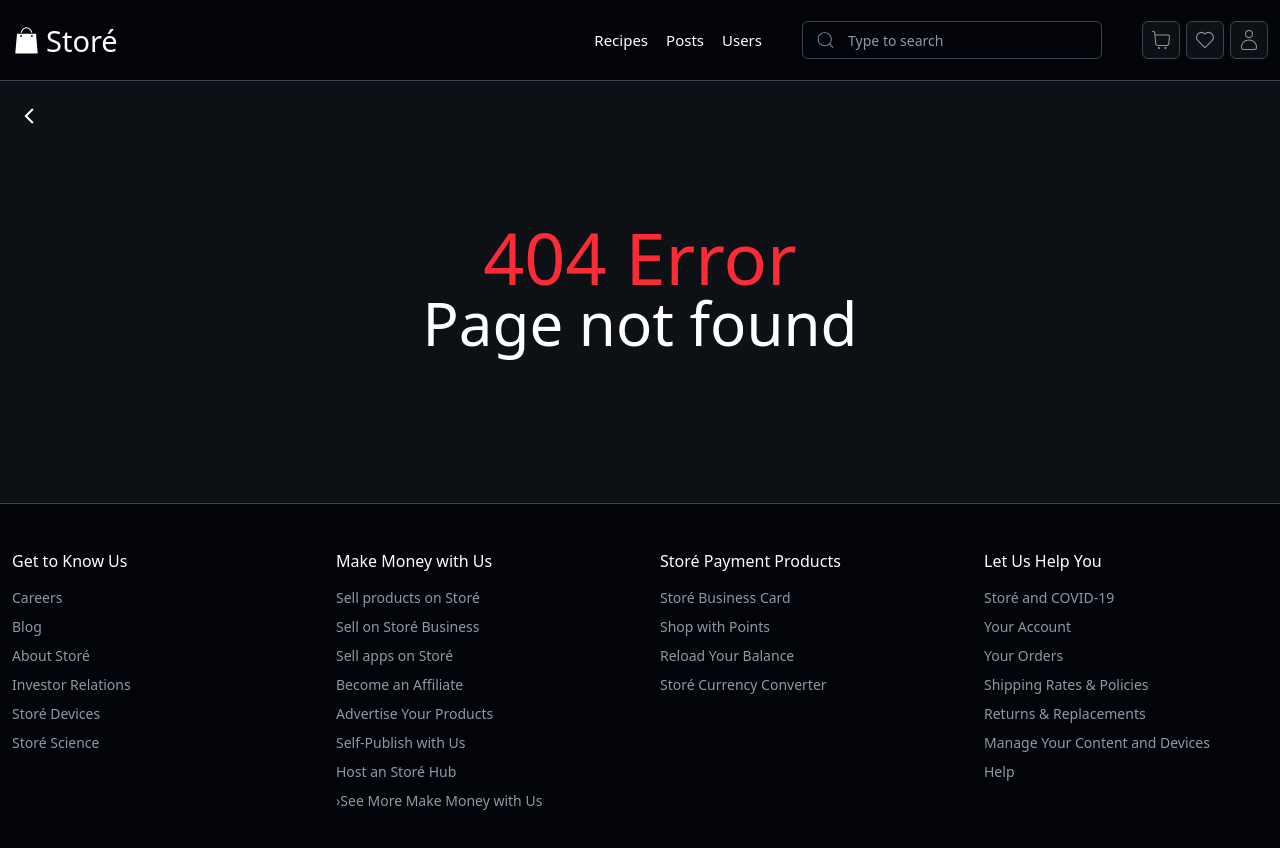
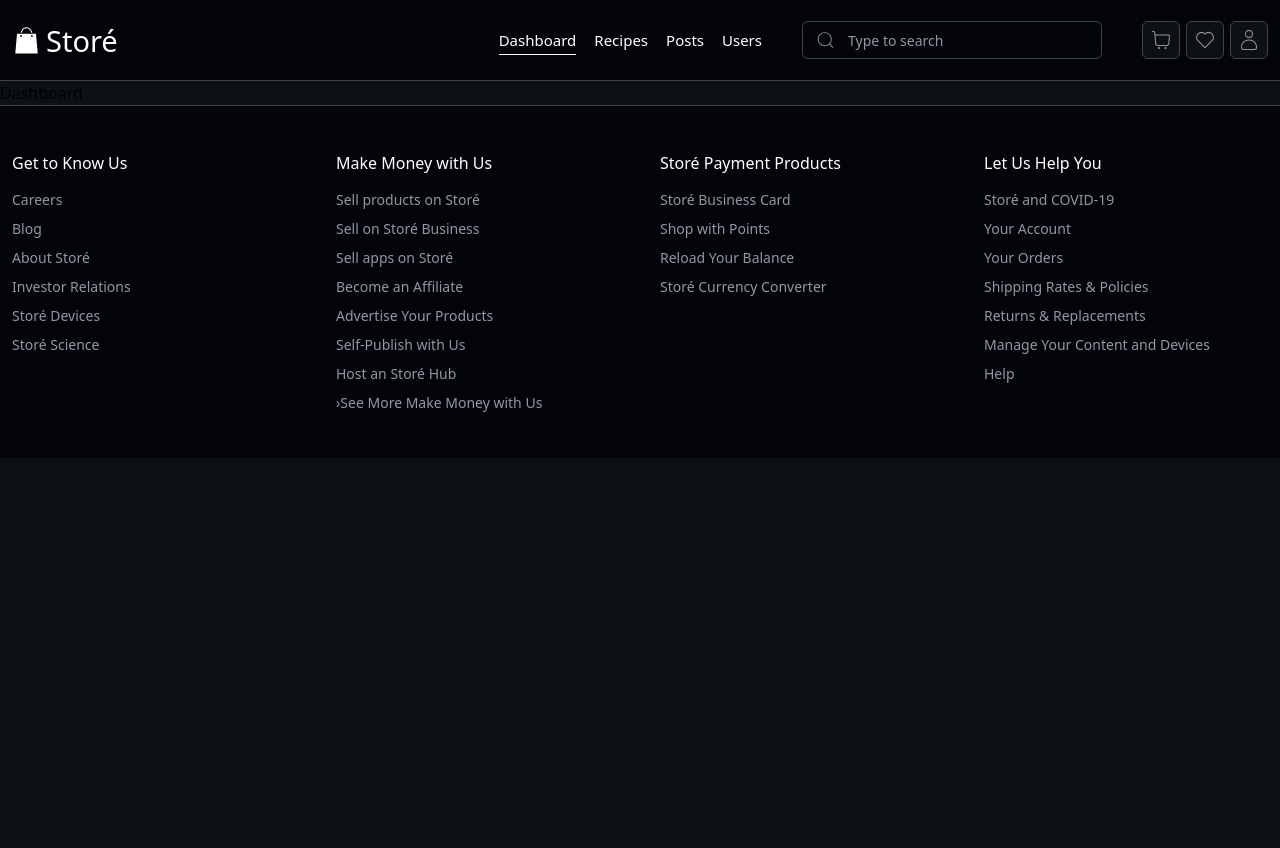
Before and after one commit to abdulazizfateh/6.7homework-NestedRoutes-AxiosInst-StoreWithDetailDashboard, a React (Vite) app: page /dashboard in a window 1280 px wide. Shown: the top 848 px of the page. After the commit the page ends 800 px from the top, so only its background shows below. Built offline with nearby package versions, Linux system fonts and the light colour scheme.

Commit message:
Opened - Dashboard

```diff
--- a/src/App.jsx
+++ b/src/App.jsx
@@ -14,8 +14,7 @@ import ProductDetail from './pages/product-detail/ProductDetail'
 import RecipeDetail from './pages/recipe-detail/RecipeDetail'
 import PostsDetail from './pages/posts-detail/PostsDetail'
 import UserDetail from './pages/user-detail/UserDetail'
-
-
+import Dashboard from './pages/Dashboard/Dashboard'
 
 function App() {
   return (
@@ -33,6 +32,7 @@ function App() {
           <Route path='/recipe/:id' element={<RecipeDetail />} />
           <Route path='/post/:id' element={<PostsDetail />} />
           <Route path='/user/:id' element={<UserDetail />} />
+          <Route path='/dashboard' element={<Dashboard />} />
         </Route>
         <Route path='/signin' element={<SignIn />} />
       </Routes>
--- a/src/components/header/Header.jsx
+++ b/src/components/header/Header.jsx
@@ -40,6 +40,9 @@ const Header = () => {
               </NavLink>
             </li>
             <li>
+              <NavLink onClick={handleHideMenu} className='header-link border-b border-transparent text-center text-white py-[4px]' to='/dashboard'>Dashboard</NavLink>
+            </li>
+            <li>
               <NavLink onClick={handleHideMenu} className='header-link border-b border-transparent text-center text-white py-[4px]' to='/recipes'>Recipes</NavLink>
             </li>
             <li>
@@ -64,6 +67,9 @@ const Header = () => {
           </Link>
           <div className='flex items-center gap-[40px]'>
             <ul className='hidden md:absolute md:top-[50%] md:right-[50%] md:translate-x-[50%] md:-translate-y-[50%] lg:static lg:translate-x-[0] lg:translate-y-[0%] md:flex items-center text-[15px] gap-[18px]'>
+              <li>
+                <NavLink className='header-link border-b border-transparent text-white py-[4px]' to='/dashboard'>Dashboard</NavLink>
+              </li>
               <li>
                 <NavLink className='header-link border-b border-transparent text-white py-[4px]' to='/recipes'>Recipes</NavLink>
               </li>
--- /dev/null
+++ b/src/pages/dashboard/Dashboard.jsx
@@ -0,0 +1,9 @@
+import React from 'react'
+
+const Dashboard = () => {
+  return (
+    <div>Dashboard</div>
+  )
+}
+
+export default Dashboard
```
